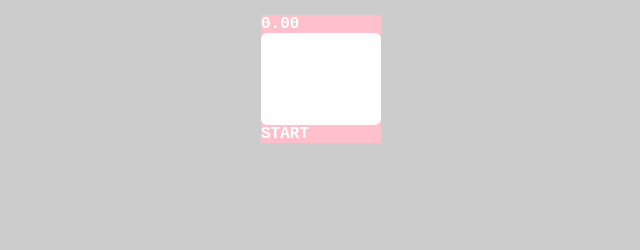
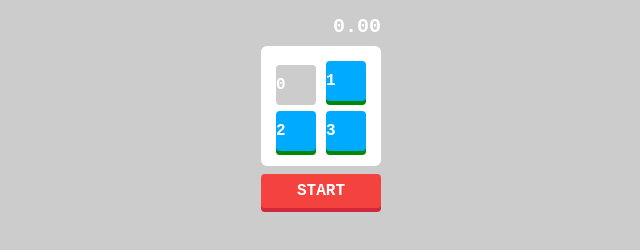
Before and after one commit to IndianJUN/touch-game, a plain HTML site: page index.html in a window 1280 px wide. Shown: the whole page, without its empty margins (319-959 px from the left). Drawn offline with Linux system fonts and the light colour scheme.

Commit message:
buttn set

```diff
--- a/index.html
+++ b/index.html
@@ -11,7 +11,7 @@
     <div id="container">
         <div id="timer">0.00</div>
         <ul id="board">
-            <li>0</li>
+            <li class ='pressed'>0</li>
             <li>1</li>
             <li>2</li>
             <li>3</li>
--- a/style.css
+++ b/style.css
@@ -8,12 +8,48 @@ body{
 #container{
     width: 120px;
     margin: 15px auto;
-    background: pink;
 }
 #board{
+    display: flex;
+    flex-wrap: wrap;
     list-style:none;
-    margin: 0;
+    margin: 0 0 8px;
     padding: 10px;
     background: #fff;
     border-radius: 6px;
 }
+#timer{
+    margin-bottom: 8px;
+    font-size: 20px;
+    text-align: right;
+}
+#board li{
+    background: #00aaff;
+    width:40px;
+    height: 40px;
+    margin: 5px;
+    cursor: pointer;
+    border-radius: 4px;
+    line-height: 40px;
+    box-shadow: 0 4px 0 #008800;
+
+}
+#board li.pressed{
+    background: #ccc;
+    box-shadow: none;
+    margin-top:9px;
+    margin-bottom: 1px;
+}
+#btn{
+    cursor: pointer;
+    user-select: none;
+    background: #f4433f;
+    padding:8px;
+    border-radius:4px;
+    text-align: center;
+    box-shadow: 0 4px 0 #d1283e;
+}
+#btn:active{
+    margin-top: 12px;
+    box-shadow: none;
+}
```
